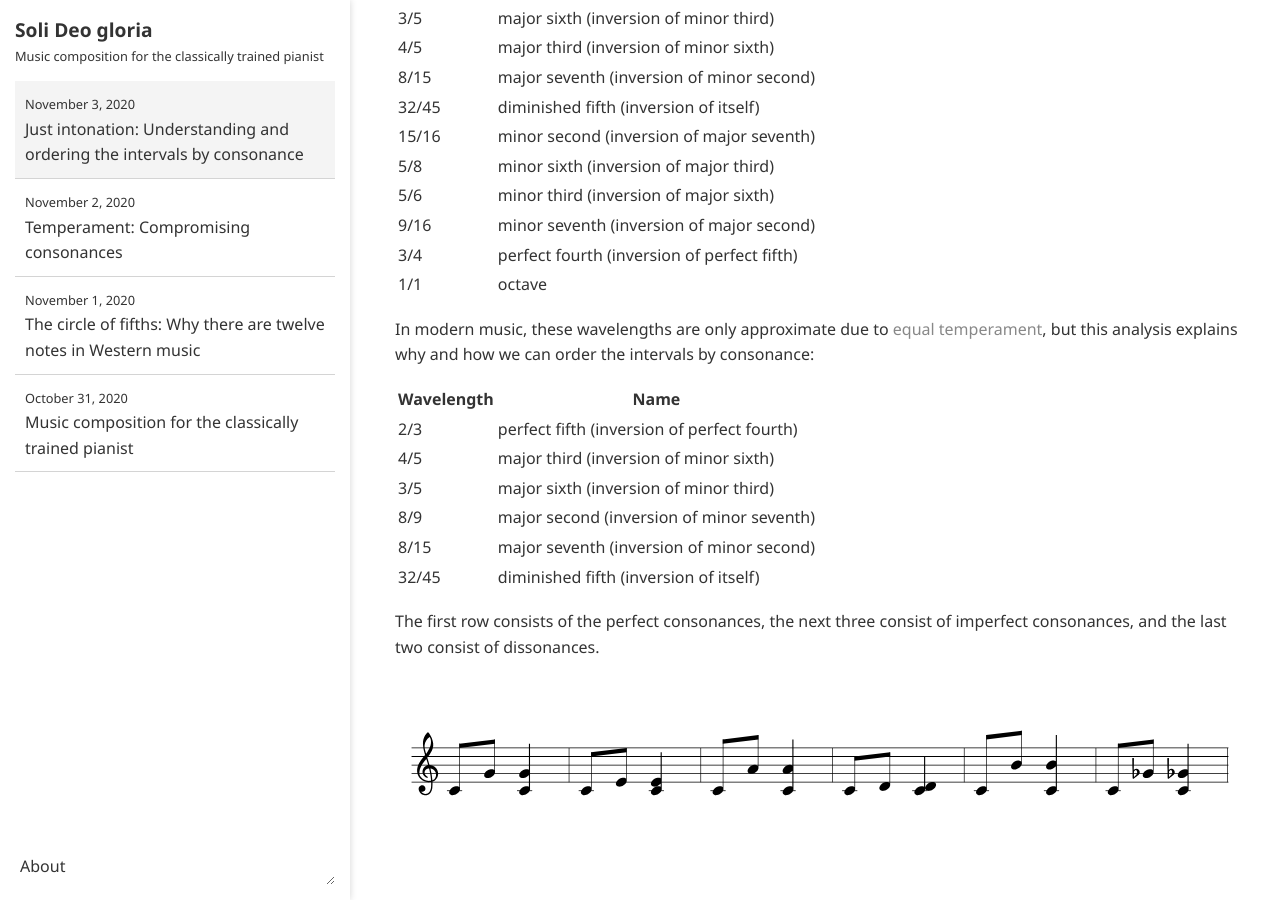
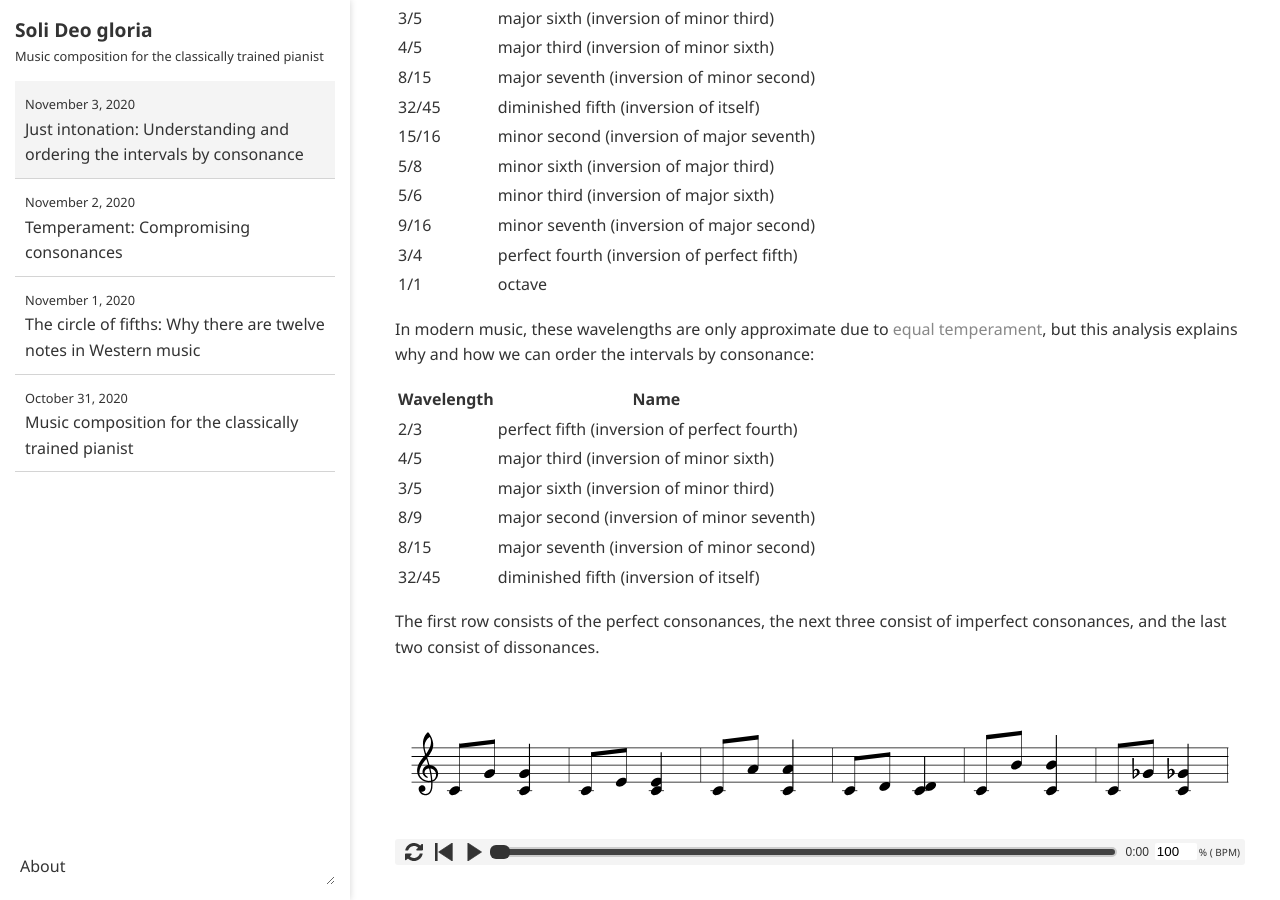
Before and after one commit to ansyblenetwork/sdg, a Jekyll site: the page built from _posts/2020-11-03-just-intonation-understanding-and-ordering-the.md, in a window 1280 px wide and 900 px high, scrolled down 1486 px. Built offline with Jekyll 4.4.1, drawn with Linux system fonts in a browser that asks for light colours; formulas are drawn with MathJax 3.

Commit message:
Update 2020-11-03-just-intonation-understanding-and-ordering-the.md

```diff
--- a/_posts/2020-11-03-just-intonation-understanding-and-ordering-the.md
+++ b/_posts/2020-11-03-just-intonation-understanding-and-ordering-the.md
@@ -72,6 +72,7 @@ The first row consists of the perfect consonances, the next three consist of imp
 
 <div style="display:flex; flex-direction:column; align-items:center">
 <div id="paper"></div>
+<div id="controller" style="width:100%;"></div>
 <button id="activate-audio" style="display:none;">Play</button>
 <button id="stop-audio" style="display:none;">Stop</button>
 <div id='audio-error' style="display:none;">Audio is not supported in this browser.</div>
```
